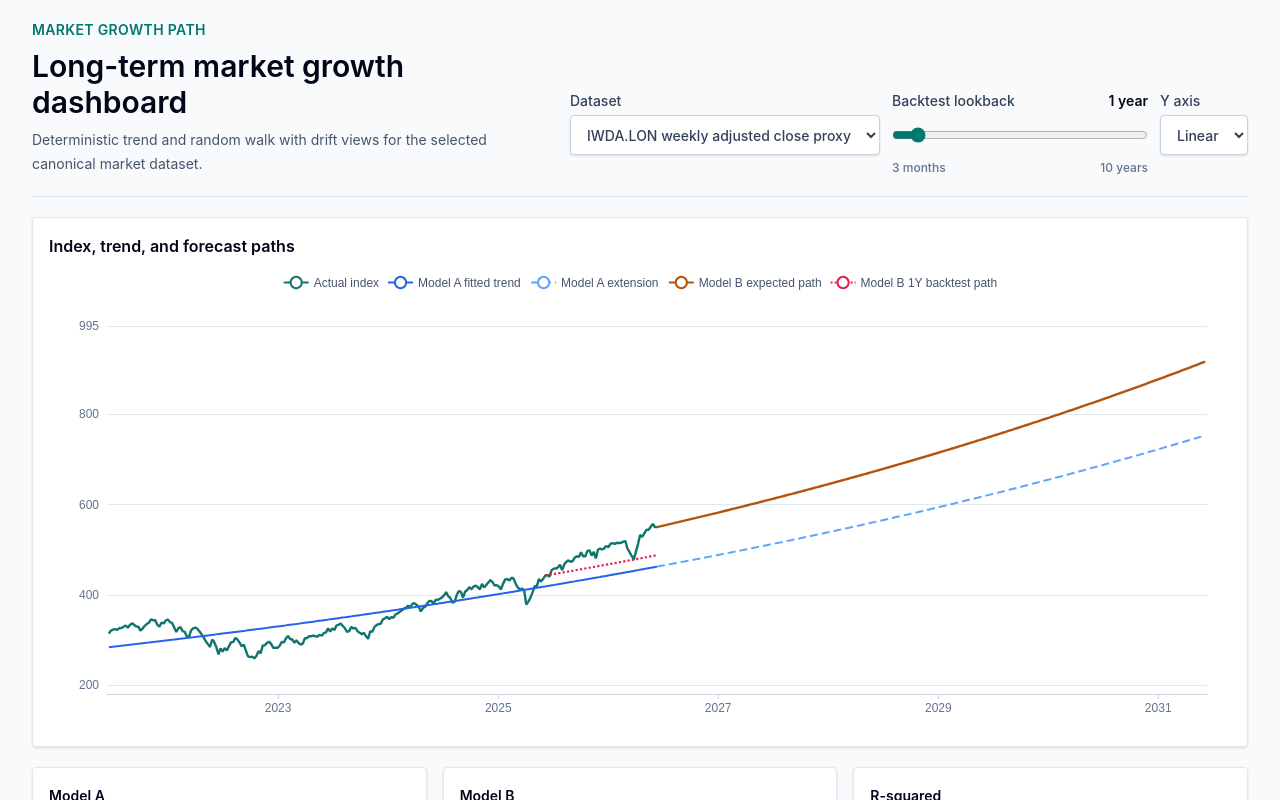
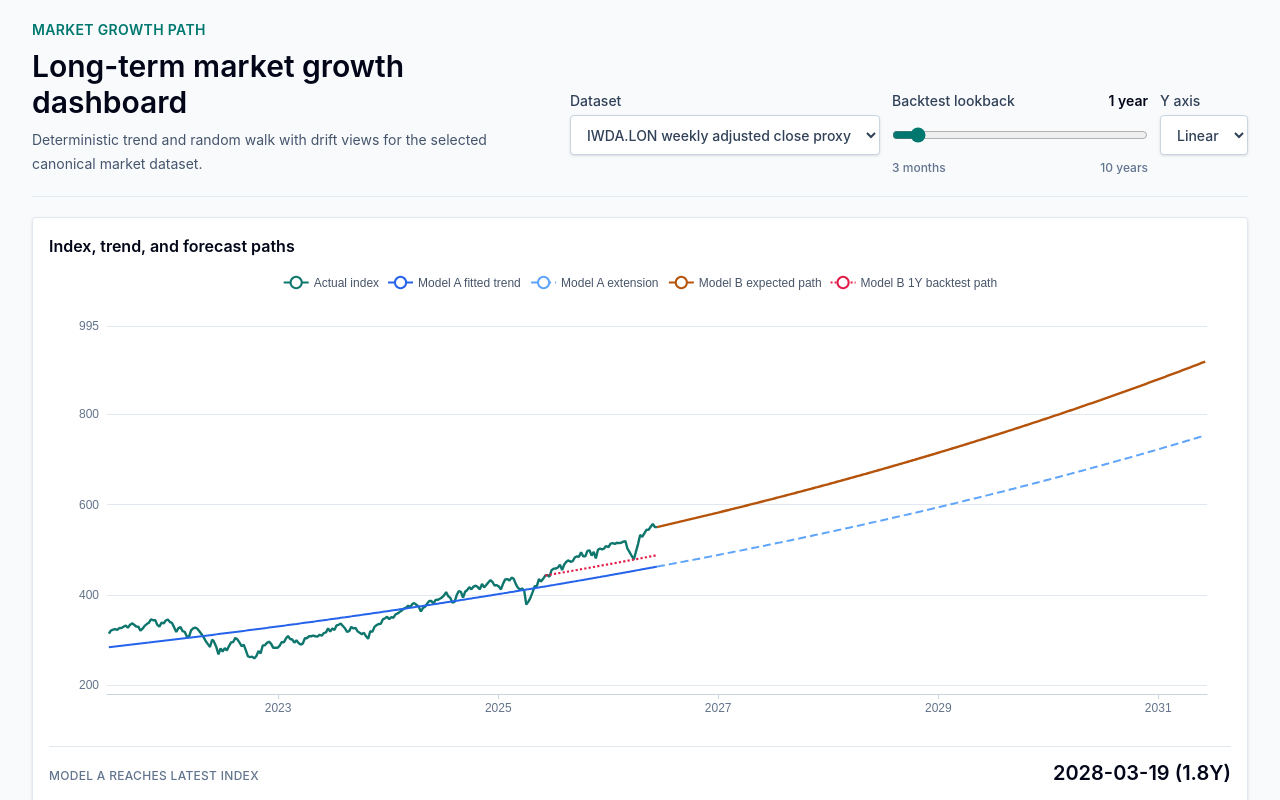
Before and after one commit to YuCJ/market-growth-path, a React (Vite) app: page / in a window 1280 px wide. Shown: the top 800 px of the page. Built offline with nearby package versions, Linux system fonts and the light colour scheme.

Commit message:
Add trend reach date estimate

```diff
--- a/src/App.tsx
+++ b/src/App.tsx
@@ -5,6 +5,7 @@ import {
   calculateRollingReturns,
   fitDeterministicTrend,
   fitRandomWalkWithDrift,
+  estimateTrendReachDate,
   generateForecast,
   generateRandomWalkBacktest,
   generateTrendExtension,
@@ -29,6 +30,7 @@ type Analysis = {
   forecast: ReturnType<typeof generateForecast>;
   backtest: ReturnType<typeof generateRandomWalkBacktest>;
   trendExtension: ReturnType<typeof generateTrendExtension>;
+  trendReachLatestIndex: ReturnType<typeof estimateTrendReachDate>;
   rollingReturns: ReturnType<typeof calculateRollingReturns>;
 };
 
@@ -74,6 +76,11 @@ export default function App() {
         loaded.series,
         trend,
         FORECAST_YEARS,
+      ),
+      trendReachLatestIndex: estimateTrendReachDate(
+        loaded.series,
+        trend,
+        loaded.series.rows[loaded.series.rows.length - 1].total_return_index,
       ),
       rollingReturns: calculateRollingReturns(loaded.series, ROLLING_WINDOWS),
     };
@@ -179,6 +186,14 @@ export default function App() {
               )}
               height={460}
             />
+            <div className="mt-4 flex flex-col gap-1 border-t border-slate-200 pt-3 sm:flex-row sm:items-baseline sm:justify-between">
+              <div className="text-xs font-medium uppercase tracking-wide text-slate-500">
+                Model A reaches latest index
+              </div>
+              <div className="text-xl font-semibold text-slate-950">
+                {formatTrendReachDate(analysis.trendReachLatestIndex)}
+              </div>
+            </div>
           </Panel>
         </section>
 
@@ -647,6 +662,15 @@ function formatBacktestBand(inside80: boolean, inside95: boolean): string {
   return "Outside 95%";
 }
 
+function formatTrendReachDate(
+  reachDate: ReturnType<typeof estimateTrendReachDate>,
+): string {
+  if (!reachDate) {
+    return "Already reached";
+  }
+  return `${reachDate.date} (${formatNumber(reachDate.yearsFromLatest, 1)}Y)`;
+}
+
 function formatNumber(value: number, digits = 2): string {
   return new Intl.NumberFormat("en-US", {
     maximumFractionDigits: digits,
--- a/src/analytics/models.ts
+++ b/src/analytics/models.ts
@@ -1,4 +1,11 @@
-import { addMonths, addStep, addYears, elapsedYears, toIsoDate } from "./time";
+import {
+  DAYS_PER_YEAR,
+  addMonths,
+  addStep,
+  addYears,
+  elapsedYears,
+  toIsoDate,
+} from "./time";
 import type {
   DeterministicTrendResult,
   ForecastPoint,
@@ -6,10 +13,12 @@ import type {
   RandomWalkBacktestResult,
   RandomWalkDriftResult,
   RollingReturnPoint,
+  TrendReachDateResult,
 } from "./types";
 
 const Z80 = 1.2816;
 const Z95 = 1.96;
+const MIN_FUTURE_REACH_YEARS = 1 / DAYS_PER_YEAR;
 
 export function fitDeterministicTrend(
   series: PreparedMarketSeries,
@@ -250,6 +259,33 @@ export function generateTrendExtension(
   return points;
 }
 
+export function estimateTrendReachDate(
+  series: PreparedMarketSeries,
+  trend: DeterministicTrendResult,
+  targetIndex: number,
+): TrendReachDateResult | null {
+  if (targetIndex <= 0 || trend.slope <= 0) {
+    return null;
+  }
+
+  const latest = series.rows[series.rows.length - 1];
+  const targetYearsSinceStart = (Math.log(targetIndex) - trend.intercept) / trend.slope;
+  const yearsFromLatest = targetYearsSinceStart - latest.yearsSinceStart;
+  if (yearsFromLatest < MIN_FUTURE_REACH_YEARS) {
+    return null;
+  }
+
+  const firstDate = series.rows[0].dateObj;
+  const targetTime =
+    firstDate.getTime() + targetYearsSinceStart * DAYS_PER_YEAR * 86_400_000;
+
+  return {
+    targetIndex,
+    date: toIsoDate(new Date(targetTime)),
+    yearsFromLatest,
+  };
+}
+
 export function calculateRollingReturns(
   series: PreparedMarketSeries,
   windows: number[],
--- a/src/analytics/types.ts
+++ b/src/analytics/types.ts
@@ -41,6 +41,12 @@ export type DeterministicTrendResult = {
   currentDeviation: number;
 };
 
+export type TrendReachDateResult = {
+  targetIndex: number;
+  date: string;
+  yearsFromLatest: number;
+};
+
 export type RandomWalkDriftResult = {
   mu: number;
   annualizedDriftReturn: number;
```
Also changed, not shown: 1 other file (tests, documents, lock files or other folders).
